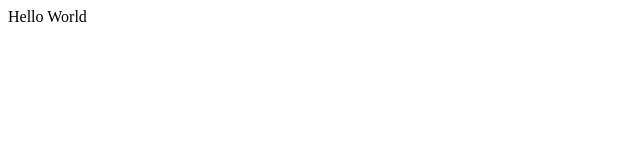
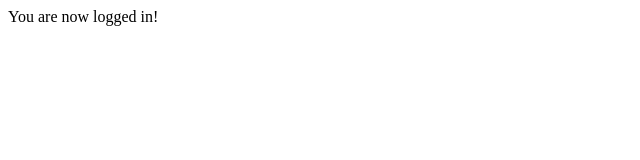
Before and after one commit to kaeawc/node-http-auth-example, a website: page views/dashboard.html in a window 1280 px wide. Shown: the whole page, without its empty margins (0-640 px from the left). Drawn offline with Linux system fonts and the light colour scheme.

Commit message:
added logged in message

```diff
--- a/views/dashboard.html
+++ b/views/dashboard.html
@@ -4,6 +4,6 @@
     <title>Node.JS Authentication Examples</title>
   </head>
   <body>
-    Hello World
+    You are now logged in!
   </body>
 </html>
```
